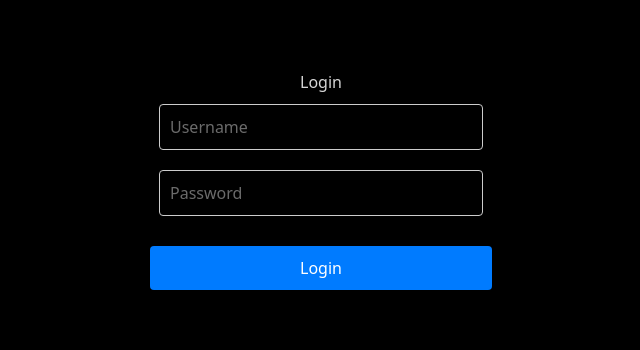
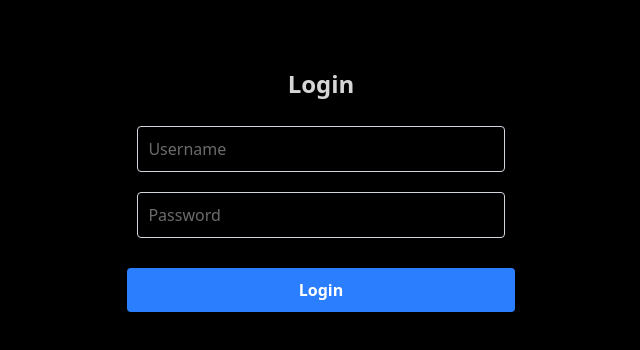
Before and after one commit to goisbrunoaugusto/twitthon, a React (Vite) app in the folder frontend/: page /login in a window 1280 px wide. Shown: the top 350 px of the page, without its empty margins (319-959 px from the left). Built offline with nearby package versions, Linux system fonts and the light colour scheme.

Commit message:
chore: removing unused files

```diff
--- a/frontend/src/components/Form.tsx
+++ b/frontend/src/components/Form.tsx
@@ -2,7 +2,6 @@ import { useState } from "react";
 import api from "../api";
 import { useNavigate } from "react-router-dom";
 import { ACCESS_TOKEN, REFRESH_TOKEN } from "../constants";
-import "../styles/Form.css";
 
 function Form({ route, method }: { route?: string; method?: string }) {
     const [username, setUsername] = useState("");
@@ -31,26 +30,26 @@ function Form({ route, method }: { route?: string; method?: string }) {
         } catch (error) { alert(error) } finally { setLoading(false) }
     }
 
-    return <form onSubmit={handleSubmit} className="form-container">
-        <h1>{name}</h1>
+    return <form onSubmit={handleSubmit} className="flex flex-col items-center justify-center my-12 mx-auto p-5 rounded-lg shadow-md max-w-md">
+        <h1 className="text-2xl font-bold mb-4">{name}</h1>
         <input type="text"
-            className="form-input"
+            className="w-[90%] p-2.5 my-2.5 border border-gray-300 rounded focus:outline-none focus:ring-2 focus:ring-blue-500"
             value={username}
             onChange={(e) => setUsername(e.target.value)}
             placeholder="Username" />
         {method === "register" && (
             <input type="text"
-                className="form-input"
+                className="w-[90%] p-2.5 my-2.5 border border-gray-300 rounded focus:outline-none focus:ring-2 focus:ring-blue-500"
                 value={email}
                 onChange={(e) => setEmail(e.target.value)}
                 placeholder="Email" />
         )}
         <input type="password"
-            className="form-input"
+            className="w-[90%] p-2.5 my-2.5 border border-gray-300 rounded focus:outline-none focus:ring-2 focus:ring-blue-500"
             value={password}
             onChange={(e) => setPassword(e.target.value)}
             placeholder="Password" />
-        <button className="form-button" type="submit">{name}</button>
+        <button className="w-[95%] p-2.5 my-5 bg-blue-500 hover:bg-blue-700 text-white font-semibold border-none rounded cursor-pointer transition-colors duration-200 ease-in-out disabled:opacity-50 disabled:cursor-not-allowed" type="submit">{name}</button>
     </form>
 }
 export default Form;
--- a/frontend/src/components/LoadingIndicator.tsx
+++ /dev/null
@@ -1,9 +0,0 @@
-import "../styles/LoadingIndicator.css"
-
-const LoadingIndicator = () => {
-    return <div className="loading-container">
-        <div className="loader"></div>
-    </div>
-}
-
-export default LoadingIndicator
--- a/frontend/src/pages/Home.tsx
+++ b/frontend/src/pages/Home.tsx
@@ -49,7 +49,6 @@ function Home() {
     const [tweetImage, setTweetImage] = useState<File | null>(null);
     const fileInputRef = useRef<HTMLInputElement>(null);
 
-    // Fetch posts and set liked state from localStorage
     const fetchPosts = (pageNum: number) => {
         setLoading(true);
         api.get(`/users/feed/?page=${pageNum}`)
@@ -77,7 +76,6 @@ function Home() {
     const pageSize = 10;
     const totalPages = Math.ceil(count / pageSize);
 
-    // Like/unlike logic with localStorage
     const handleLike = (post: Post) => {
         const likedIds = getLikedPostsFromStorage();
         if (!post.liked) {
@@ -122,7 +120,7 @@ function Home() {
             setTweetContent("");
             setTweetImage(null);
             if (fileInputRef.current) fileInputRef.current.value = "";
-            fetchPosts(1); // Refresh feed to show new post
+            fetchPosts(1);
         } catch (err) {
             console.error(err);
         }
--- a/frontend/src/pages/Profile.tsx
+++ b/frontend/src/pages/Profile.tsx
@@ -8,8 +8,8 @@ import type { Post, User } from "../types";
 import Sidebar from "../components/Sidebar";
 import { jwtDecode } from "jwt-decode";
 
-// Constants
-const ACCESS_TOKEN = "access"; // Token name in localStorage
+
+const ACCESS_TOKEN = "access";
 
 const Profile = () => {
     const { username } = useParams<{ username: string }>();
@@ -23,7 +23,7 @@ const Profile = () => {
     const [currentUserId, setCurrentUserId] = useState<number | null>(null);
     const [isFollowing, setIsFollowing] = useState(false);
 
-    // For debugging
+
     useEffect(() => {
         console.log("Component state updated:", {
             currentUserId,
@@ -33,7 +33,7 @@ const Profile = () => {
         });
     }, [currentUserId, username, user, isFollowing]);
 
-    // Get current user ID from token
+
     useEffect(() => {
         try {
             console.log("Getting user ID from access token...");
@@ -41,7 +41,7 @@ const Profile = () => {
             console.log("Token retrieved:", token ? "Found token" : "No token");
 
             if (token) {
-                // Decode token to get user_id
+
                 const decodedToken = jwtDecode<{ user_id: number }>(token);
                 console.log("Decoded token:", decodedToken);
 
@@ -49,7 +49,7 @@ const Profile = () => {
                     console.log("Found user_id in token:", decodedToken.user_id);
                     setCurrentUserId(decodedToken.user_id);
 
-                    // Verify by getting user info
+
                     api.get(`/users/${decodedToken.user_id}/info/`)
                         .then(res => {
                             console.log("Verified user info:", res.data);
@@ -71,7 +71,7 @@ const Profile = () => {
         }
     }, []);
 
-    // Fetch user info
+
     useEffect(() => {
         if (!username) return;
         console.log("Fetching profile info for username:", username);
@@ -87,7 +87,7 @@ const Profile = () => {
             });
     }, [username]);
 
-    // Check if current user is following this profile
+
     useEffect(() => {
         if (!user || !currentUserId) {
             console.log("Skipping follow check - missing data:", { user, currentUserId });
@@ -95,7 +95,7 @@ const Profile = () => {
         }
 
         console.log("Checking follow status for profile:", user.username);
-        // Using the proper endpoint for follow status check
+
         api.get(`/users/${user.username}/following-status/`)
             .then(res => {
                 console.log("Follow status response:", res.data);
@@ -107,7 +107,7 @@ const Profile = () => {
             });
     }, [user, currentUserId]);
 
-    // Fetch user posts
+
     const fetchPosts = (pageNum: number) => {
         if (!username) return;
         setLoading(true);
@@ -125,27 +125,27 @@ const Profile = () => {
 
     useEffect(() => {
         fetchPosts(1);
-        // eslint-disable-next-line
+
     }, [username]);
 
     const pageSize = 10;
     const totalPages = Math.ceil(count / pageSize);
 
-    // No like handler for profile feed (read-only)
+
     const handleLike = () => { };
 
-    // Handle follow/unfollow action
+
     const handleFollowToggle = async () => {
         if (!user) return;
 
         console.log(`Attempting to ${isFollowing ? 'unfollow' : 'follow'} user:`, user.username);
         try {
             if (isFollowing) {
-                // Endpoint for unfollowing a user
+
                 const response = await api.delete(`/users/${user.username}/follow/`);
                 console.log("Unfollow response:", response.data);
             } else {
-                // Endpoint for following a user
+
                 const response = await api.post(`/users/${user.username}/follow/`);
                 console.log("Follow response:", response.data);
             }
--- a/frontend/src/styles/Form.css
+++ /dev/null
@@ -1,36 +0,0 @@
-.form-container {
-    display: flex;
-    flex-direction: column;
-    align-items: center;
-    justify-content: center;
-    margin: 50px auto;
-    padding: 20px;
-    border-radius: 8px;
-    box-shadow: 0 4px 6px rgba(0, 0, 0, 0.1);
-    max-width: 400px;
-}
-
-.form-input {
-    width: 90%;
-    padding: 10px;
-    margin: 10px 0;
-    border: 1px solid #ccc;
-    border-radius: 4px;
-    box-sizing: border-box;
-}
-
-.form-button {
-    width: 95%;
-    padding: 10px;
-    margin: 20px 0;
-    background-color: #007bff;
-    color: white;
-    border: none;
-    border-radius: 4px;
-    cursor: pointer;
-    transition: background-color 0.2s ease-in-out;
-}
-
-.form-button:hover {
-    background-color: #0056b3;
-}
```
Also changed, not shown: frontend/src/components/Sidebar.tsx (+3 -5 lines), frontend/src/styles/LoadingIndicator.css (deleted, +0 -26 lines), 1 other file (tests, documents, lock files or other folders).
